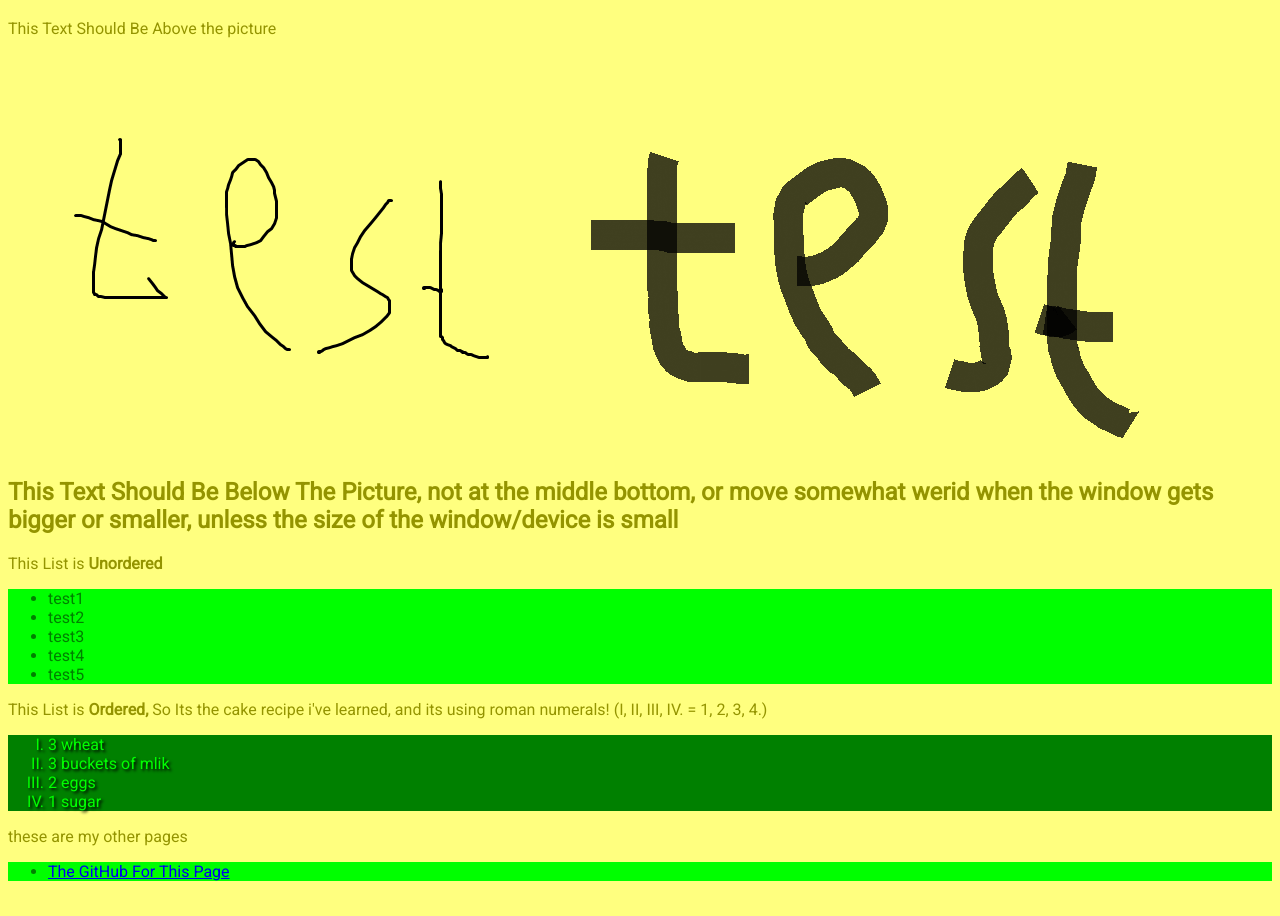
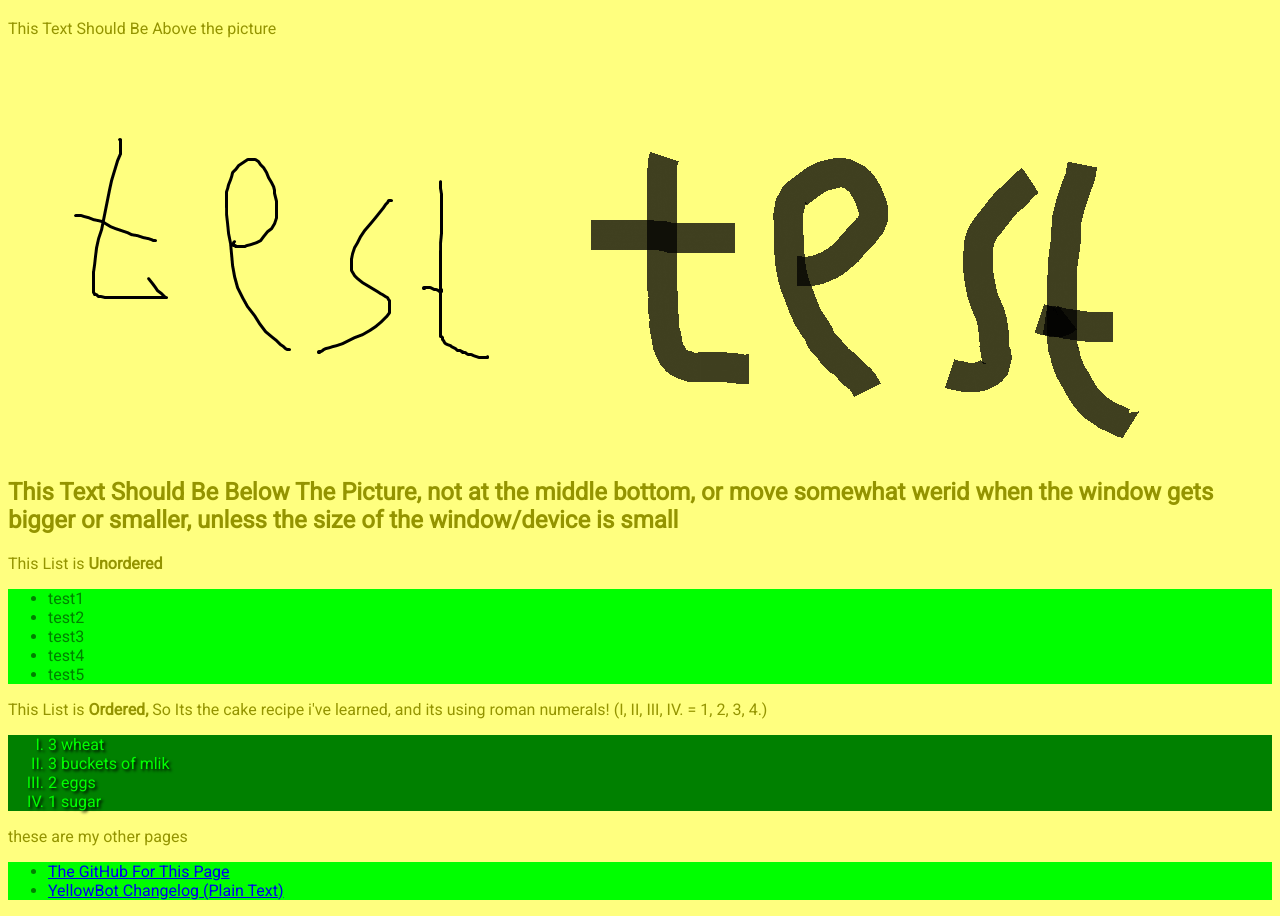
Before and after one commit to yellows111/Test-WebPage, a plain HTML site: page index.html in a window 1280 px wide. Shown: the part 62-978 px from the top of the page. Drawn offline with Linux system fonts and the light colour scheme.

Commit message:
Update index.html

```diff
--- a/index.html
+++ b/index.html
@@ -36,6 +36,7 @@
 		<p>these are my other pages</p>
 		<ul>
 		<li><a href="https://github.com/yellows111/Test-WebPage">The GitHub For This Page</a></li>
+		<li><a href="./YellowBot-Changelog-PlainText.txt">YellowBot Changelog (Plain Text)</a></li>
 	</body>
 
 </html>
```
